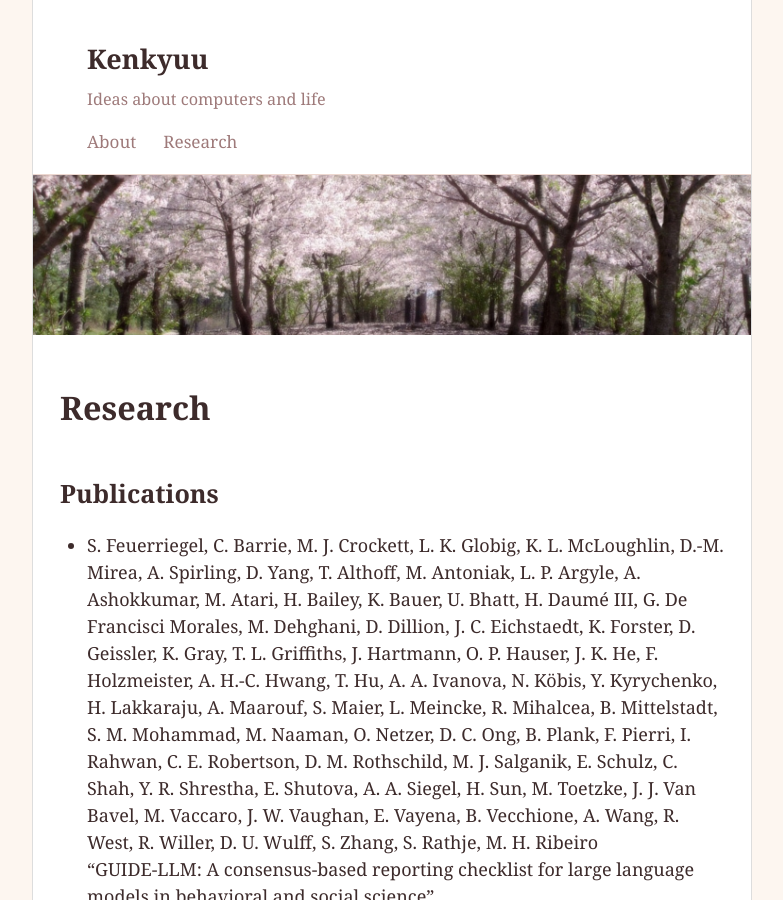
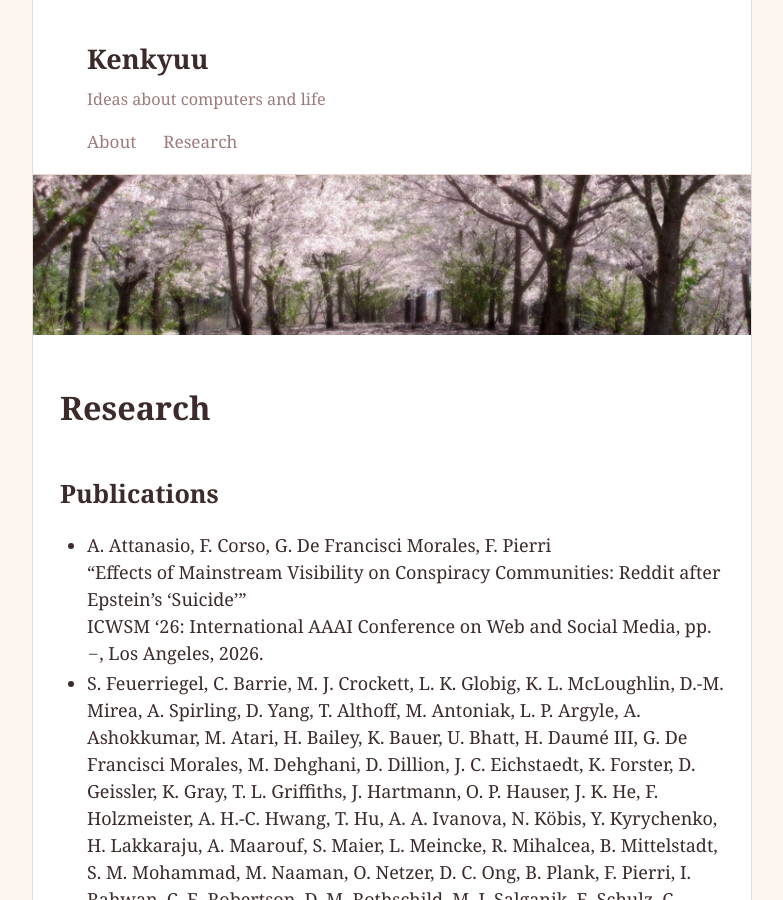
Before and after one commit to gdfm/gdfm.github.io, a Jekyll site: the page built from _pages/research.md, in a window 1280 px wide and 900 px high. Shown: the whole window, without its empty margins (248-1031 px from the left). Built offline with Jekyll 4.4.1, drawn with Linux system fonts in a browser that asks for light colours.

Commit message:
Paper at ICWSM 26

```diff
--- a/_pages/research.md
+++ b/_pages/research.md
@@ -5,6 +5,10 @@
 ---
 
 ## Publications
+
+- A. Attanasio, F. Corso, G. De Francisci Morales, F. Pierri
+“Effects of Mainstream Visibility on Conspiracy Communities: Reddit after Epstein's 'Suicide'”
+ICWSM '26: International AAAI Conference on Web and Social Media, pp. _−_, Los Angeles, 2026.
 
 - S. Feuerriegel, C. Barrie, M. J. Crockett, L. K. Globig, K. L. McLoughlin, D.-M. Mirea, A. Spirling, D. Yang, T. Althoff, M. Antoniak, L. P. Argyle, A. Ashokkumar, M. Atari, H. Bailey, K. Bauer, U. Bhatt, H. Daumé III, G. De Francisci Morales, M. Dehghani, D. Dillion, J. C. Eichstaedt, K. Forster, D. Geissler, K. Gray, T. L. Griffiths, J. Hartmann, O. P. Hauser, J. K. He, F. Holzmeister, A. H.-C. Hwang, T. Hu, A. A. Ivanova, N. Köbis, Y. Kyrychenko, H. Lakkaraju, A. Maarouf, S. Maier, L. Meincke, R. Mihalcea, B. Mittelstadt, S. M. Mohammad, M. Naaman, O. Netzer, D. C. Ong, B. Plank, F. Pierri, I. Rahwan, C. E. Robertson, D. M. Rothschild, M. J. Salganik, E. Schulz, C. Shah, Y. R. Shrestha, E. Shutova, A. A. Siegel, H. Sun, M. Toetzke, J. J. Van Bavel, M. Vaccaro, J. W. Vaughan, E. Vayena, B. Vecchione, A. Wang, R. West, R. Willer, D. U. Wulff, S. Zhang, S. Rathje, M. H. Ribeiro
 “GUIDE-LLM: A consensus-based reporting checklist for large language models in behavioral and social science”
```
Also changed, not shown: 4 other files.
